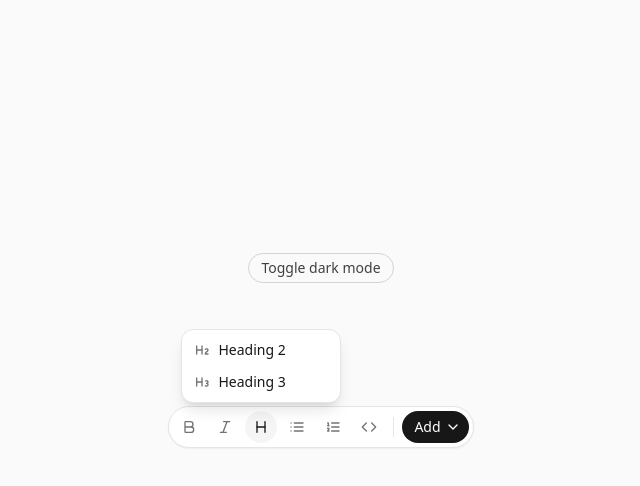
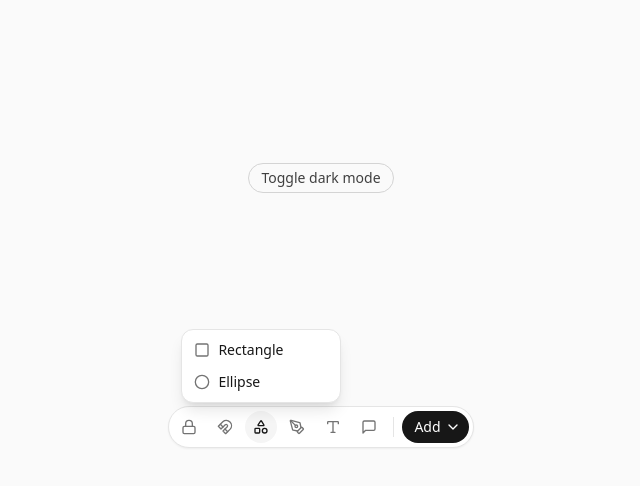
Before and after one commit to federico-maresi/Toolbar, a React (Vite) app: page / in a window 1280 px wide. Both pictures are taken after a click on the button 580 px from the left and 427 px from the top of the page. Shown: the top 486 px of the page, without its empty margins (319-959 px from the left). Built offline with nearby package versions, Linux system fonts and the light colour scheme.

Commit message:
feat: rebrand EditorToolbar into DesignToolbar canvas tool selector

```diff
--- a/src/App.tsx
+++ b/src/App.tsx
@@ -1,5 +1,5 @@
 import { useState } from "react";
-import EditorToolbarDemo from "@/demos/default";
+import DesignToolbarDemo from "@/demos/default";
 
 export default function App() {
   const [dark, setDark] = useState(false);
@@ -14,7 +14,7 @@ export default function App() {
         >
           Toggle {dark ? "light" : "dark"} mode
         </button>
-        <EditorToolbarDemo />
+        <DesignToolbarDemo />
       </div>
     </div>
   );
--- a/src/components/ui/editor-toolbar.tsx
+++ b/src/components/ui/design-toolbar.tsx
@@ -1,22 +1,20 @@
 import { useEffect, useRef, useState } from "react";
 import {
-  Bold,
-  Italic,
-  Heading,
-  Heading2,
-  Heading3,
-  List,
-  ListOrdered,
-  Code,
+  Lock,
+  Magnet,
+  Shapes,
+  Square,
+  Circle,
+  PenTool,
+  Type,
+  MessageSquare,
   ChevronDown,
-  FileText,
-  CircleCheck,
-  Info,
-  TriangleAlert,
-  Columns2,
-  Target,
-  Box,
-  LayoutGrid,
+  Hexagon,
+  AlignLeft,
+  Image,
+  Component,
+  MousePointerClick,
+  LayoutTemplate,
   type LucideIcon,
 } from "lucide-react";
 
@@ -73,65 +71,65 @@ interface MenuSection {
 
 const MENU_SECTIONS: MenuSection[] = [
   {
-    title: "STRUCTURE & PATH",
+    title: "SHAPES",
     items: [
-      { label: "Free text", description: "Formattable text paragraph", icon: FileText },
-      { label: "Steps", description: "Numbered steps", icon: ListOrdered },
-      { label: "Do / Don'ts", description: "When to / when not to", icon: CircleCheck },
+      { label: "Rectangle", description: "Basic rectangle shape", icon: Square },
+      { label: "Ellipse", description: "Basic ellipse shape", icon: Circle },
+      { label: "Polygon", description: "Multi-sided polygon", icon: Hexagon },
     ],
   },
   {
-    title: "EMPHASIS",
+    title: "TEXT",
     items: [
-      { label: "Callout", description: "Highlighted note", icon: Info },
-      { label: "Warn", description: "Warnings", icon: TriangleAlert },
+      { label: "Heading", description: "Large heading text", icon: Type },
+      { label: "Body text", description: "Paragraph body text", icon: AlignLeft },
     ],
   },
   {
-    title: "COMPARISON & CHOICE",
+    title: "MEDIA",
     items: [
-      { label: "Comparison", description: "N-option comparison table", icon: Columns2 },
-      { label: "Scenarios", description: "Use case scenarios", icon: Target },
+      { label: "Image", description: "Image placeholder", icon: Image },
+      { label: "Icon", description: "Icon from library", icon: Component },
     ],
   },
   {
-    title: "PRODUCT & FEATURE",
+    title: "COMPONENTS",
     items: [
-      { label: "Product Card", description: "Product/tool card", icon: Box },
-      { label: "Feature Grid", description: "Feature grid", icon: LayoutGrid },
+      { label: "Button", description: "Interactive button component", icon: MousePointerClick },
+      { label: "Card", description: "Card container component", icon: LayoutTemplate },
     ],
   },
 ];
 
-interface HeadingLevel {
+interface ShapeVariant {
   label: string;
   icon: LucideIcon;
 }
 
-const HEADING_LEVELS: HeadingLevel[] = [
-  { label: "Heading 2", icon: Heading2 },
-  { label: "Heading 3", icon: Heading3 },
+const SHAPE_VARIANTS: ShapeVariant[] = [
+  { label: "Rectangle", icon: Square },
+  { label: "Ellipse", icon: Circle },
 ];
 
-type ToggleKey = "bold" | "italic" | "heading" | "bulletList" | "numberedList" | "code";
-type ExclusiveKey = "heading" | "bulletList" | "numberedList" | "code";
+type ToggleKey = "lockRatio" | "snapToGrid" | "shape" | "pen" | "text" | "comment";
+type ExclusiveKey = "shape" | "pen" | "text" | "comment";
 
-const EXCLUSIVE_KEYS: ExclusiveKey[] = ["heading", "bulletList", "numberedList", "code"];
+const EXCLUSIVE_KEYS: ExclusiveKey[] = ["shape", "pen", "text", "comment"];
 
-export function EditorToolbar() {
+export function DesignToolbar() {
   const [toggles, setToggles] = useState<Record<ToggleKey, boolean>>({
-    bold: false,
-    italic: false,
-    heading: false,
-    bulletList: false,
-    numberedList: false,
-    code: false,
+    lockRatio: false,
+    snapToGrid: false,
+    shape: false,
+    pen: false,
+    text: false,
+    comment: false,
   });
   const [menuOpen, setMenuOpen] = useState(false);
-  const [headingMenuOpen, setHeadingMenuOpen] = useState(false);
+  const [shapeMenuOpen, setShapeMenuOpen] = useState(false);
   const containerRef = useRef<HTMLDivElement>(null);
 
-  function toggle(key: "bold" | "italic") {
+  function toggle(key: "lockRatio" | "snapToGrid") {
     setToggles((prev) => ({ ...prev, [key]: !prev[key] }));
   }
 
@@ -161,26 +159,26 @@ export function EditorToolbar() {
     setMenuOpen(false);
   }
 
-  function handleHeadingSelect(label: string) {
-    console.log(`Format: ${label}`);
-    activateExclusive("heading");
-    setHeadingMenuOpen(false);
+  function handleShapeSelect(label: string) {
+    console.log(`Shape: ${label}`);
+    activateExclusive("shape");
+    setShapeMenuOpen(false);
   }
 
   useEffect(() => {
-    if (!menuOpen && !headingMenuOpen) return;
+    if (!menuOpen && !shapeMenuOpen) return;
 
     function handlePointerDown(event: PointerEvent) {
       if (containerRef.current && !containerRef.current.contains(event.target as Node)) {
         setMenuOpen(false);
-        setHeadingMenuOpen(false);
+        setShapeMenuOpen(false);
       }
     }
 
     function handleKeyDown(event: KeyboardEvent) {
       if (event.key === "Escape") {
         setMenuOpen(false);
-        setHeadingMenuOpen(false);
+        setShapeMenuOpen(false);
       }
     }
 
@@ -190,52 +188,52 @@ export function EditorToolbar() {
       document.removeEventListener("pointerdown", handlePointerDown);
       document.removeEventListener("keydown", handleKeyDown);
     };
-  }, [menuOpen, headingMenuOpen]);
+  }, [menuOpen, shapeMenuOpen]);
 
   return (
     <div ref={containerRef} className="relative inline-flex">
       <div className="flex items-center gap-1 rounded-full border border-neutral-200 bg-white p-1 shadow-sm dark:border-neutral-700 dark:bg-neutral-900">
-        <ToggleButton icon={Bold} label="Bold" pressed={toggles.bold} onToggle={() => toggle("bold")} />
-        <ToggleButton icon={Italic} label="Italic" pressed={toggles.italic} onToggle={() => toggle("italic")} />
+        <ToggleButton icon={Lock} label="Lock ratio" pressed={toggles.lockRatio} onToggle={() => toggle("lockRatio")} />
+        <ToggleButton icon={Magnet} label="Snap to grid" pressed={toggles.snapToGrid} onToggle={() => toggle("snapToGrid")} />
 
         <div className="group relative">
           <button
             type="button"
-            aria-label="Heading"
+            aria-label="Shape"
             aria-haspopup="menu"
-            aria-expanded={headingMenuOpen}
-            aria-pressed={toggles.heading}
+            aria-expanded={shapeMenuOpen}
+            aria-pressed={toggles.shape}
             onClick={() => {
               setMenuOpen(false);
-              setHeadingMenuOpen((open) => !open);
+              setShapeMenuOpen((open) => !open);
             }}
             className={`flex h-8 w-8 items-center justify-center rounded-full transition-colors ${
-              toggles.heading || headingMenuOpen
+              toggles.shape || shapeMenuOpen
                 ? "bg-neutral-100 text-neutral-900 dark:bg-neutral-700 dark:text-white"
                 : "text-neutral-500 hover:bg-neutral-100 hover:text-neutral-900 dark:text-neutral-400 dark:hover:bg-neutral-800 dark:hover:text-white"
             }`}
           >
-            <Heading className="h-4 w-4" strokeWidth={2} />
+            <Shapes className="h-4 w-4" strokeWidth={2} />
           </button>
-          {!headingMenuOpen && <Tooltip label="Heading" />}
+          {!shapeMenuOpen && <Tooltip label="Shape" />}
 
-          {headingMenuOpen && (
+          {shapeMenuOpen && (
             <div
               role="menu"
               className="absolute bottom-[calc(100%+8px)] left-1/2 z-10 w-40 -translate-x-1/2 rounded-xl border border-neutral-200 bg-white p-1 shadow-lg dark:border-neutral-700 dark:bg-neutral-900"
             >
-              {HEADING_LEVELS.map((level) => {
-                const Icon = level.icon;
+              {SHAPE_VARIANTS.map((variant) => {
+                const Icon = variant.icon;
                 return (
                   <button
-                    key={level.label}
+                    key={variant.label}
                     type="button"
                     role="menuitem"
-                    onClick={() => handleHeadingSelect(level.label)}
+                    onClick={() => handleShapeSelect(variant.label)}
                     className="flex w-full items-center gap-2 rounded-lg px-2 py-1.5 text-left transition-colors hover:bg-neutral-100 dark:hover:bg-neutral-800"
                   >
                     <Icon className="h-4 w-4 shrink-0 text-neutral-500 dark:text-neutral-400" strokeWidth={2} />
-                    <span className="text-sm font-medium text-neutral-900 dark:text-white">{level.label}</span>
+                    <span className="text-sm font-medium text-neutral-900 dark:text-white">{variant.label}</span>
                   </button>
                 );
               })}
@@ -243,19 +241,14 @@ export function EditorToolbar() {
           )}
         </div>
 
+        <ToggleButton icon={PenTool} label="Pen" pressed={toggles.pen} onToggle={() => toggleExclusive("pen")} />
+        <ToggleButton icon={Type} label="Text" pressed={toggles.text} onToggle={() => toggleExclusive("text")} />
         <ToggleButton
-          icon={List}
-          label="Bullet list"
-          pressed={toggles.bulletList}
-          onToggle={() => toggleExclusive("bulletList")}
+          icon={MessageSquare}
+          label="Comment"
+          pressed={toggles.comment}
+          onToggle={() => toggleExclusive("comment")}
         />
-        <ToggleButton
-          icon={ListOrdered}
-          label="Numbered list"
-          pressed={toggles.numberedList}
-          onToggle={() => toggleExclusive("numberedList")}
-        />
-        <ToggleButton icon={Code} label="Code" pressed={toggles.code} onToggle={() => toggleExclusive("code")} />
 
         <div className="mx-1 h-5 w-px bg-neutral-200 dark:bg-neutral-700" />
 
@@ -264,7 +257,7 @@ export function EditorToolbar() {
           aria-haspopup="menu"
           aria-expanded={menuOpen}
           onClick={() => {
-            setHeadingMenuOpen(false);
+            setShapeMenuOpen(false);
             setMenuOpen((open) => !open);
           }}
           className="flex h-8 items-center gap-1 rounded-full bg-neutral-900 pl-3 pr-2 text-sm font-medium text-white transition-colors hover:bg-neutral-700 dark:bg-white dark:text-neutral-900 dark:hover:bg-neutral-200"
--- a/src/demos/default.tsx
+++ b/src/demos/default.tsx
@@ -1,9 +1,9 @@
-import { EditorToolbar } from "@/components/ui/editor-toolbar";
+import { DesignToolbar } from "@/components/ui/design-toolbar";
 
-export default function EditorToolbarDemo() {
+export default function DesignToolbarDemo() {
   return (
-    <div className="flex min-h-[240px] w-full items-center justify-center bg-neutral-50 p-8 dark:bg-neutral-950">
-      <EditorToolbar />
+    <div className="flex min-h-[420px] w-full items-center justify-center p-8">
+      <DesignToolbar />
     </div>
   );
 }
```
